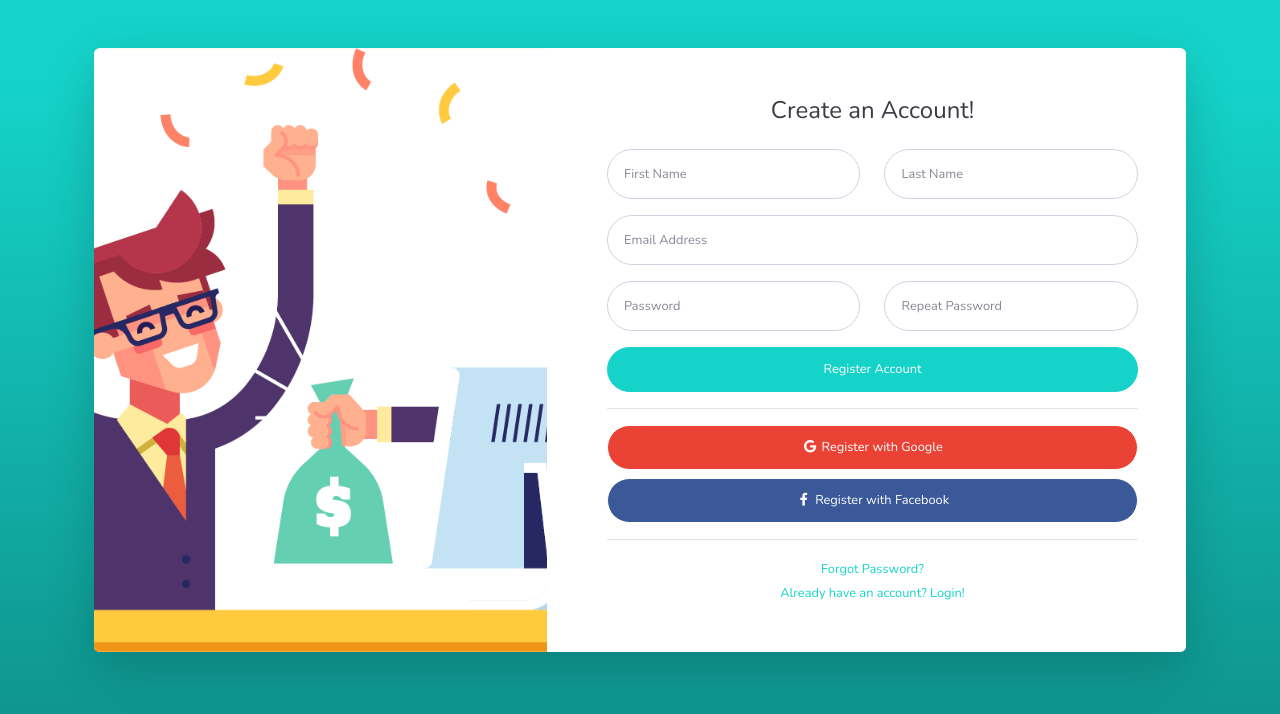
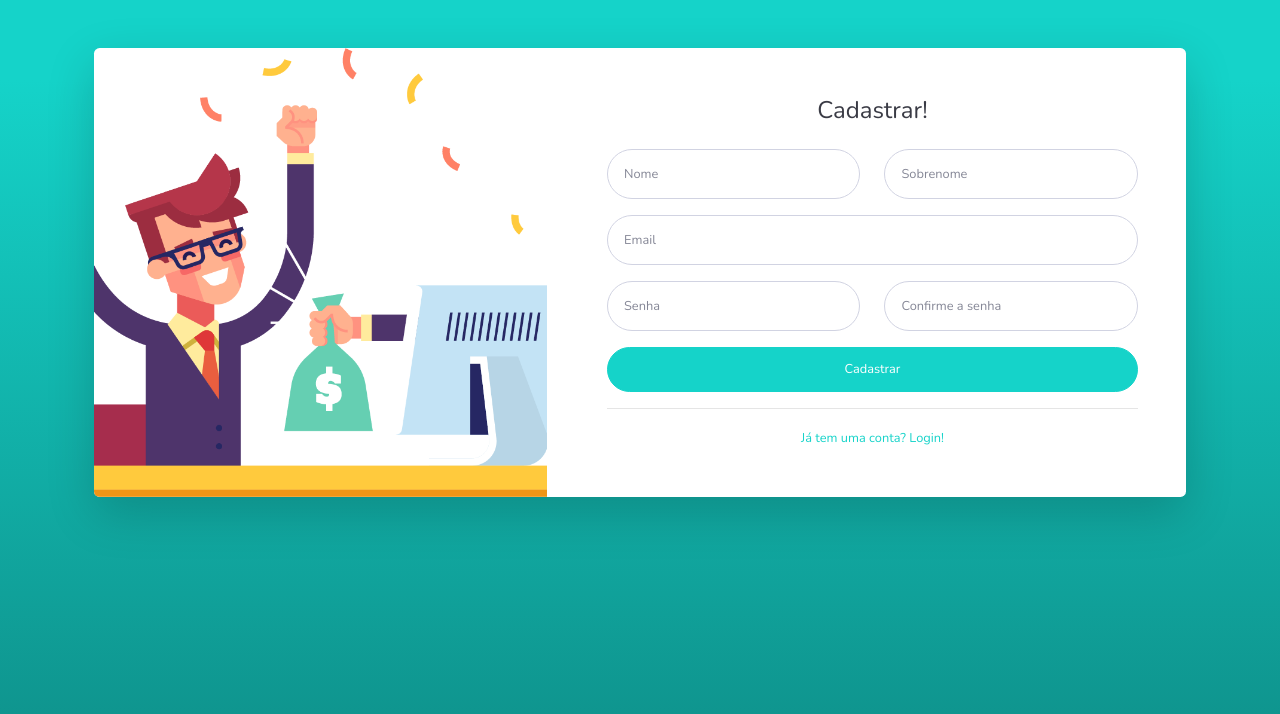
Before and after one commit to Andrlb2k1/Loteria_java, a website with bundled scripts: page Loteria Frontend/register.html in a window 1280 px wide. Built offline with nearby package versions, Linux system fonts and the light colour scheme.

Commit message:
login and register screen

```diff
--- a/Loteria Frontend/register.html
+++ b/Loteria Frontend/register.html
@@ -1,5 +1,5 @@
 <!DOCTYPE html>
-<html lang="en">
+<html lang="pt-br">
 
 <head>
 
@@ -32,45 +32,35 @@
           <div class="col-lg-7">
             <div class="p-5">
               <div class="text-center">
-                <h1 class="h4 text-gray-900 mb-4">Create an Account!</h1>
+                <h1 class="h4 text-gray-900 mb-4">Cadastrar!</h1>
               </div>
               <form class="user">
                 <div class="form-group row">
                   <div class="col-sm-6 mb-3 mb-sm-0">
-                    <input type="text" class="form-control form-control-user" id="exampleFirstName" placeholder="First Name">
+                    <input type="text" class="form-control form-control-user" id="exampleFirstName" placeholder="Nome">
                   </div>
                   <div class="col-sm-6">
-                    <input type="text" class="form-control form-control-user" id="exampleLastName" placeholder="Last Name">
+                    <input type="text" class="form-control form-control-user" id="exampleLastName" placeholder="Sobrenome">
                   </div>
                 </div>
                 <div class="form-group">
-                  <input type="email" class="form-control form-control-user" id="exampleInputEmail" placeholder="Email Address">
+                  <input type="email" class="form-control form-control-user" id="exampleInputEmail" placeholder="Email">
                 </div>
                 <div class="form-group row">
                   <div class="col-sm-6 mb-3 mb-sm-0">
-                    <input type="password" class="form-control form-control-user" id="exampleInputPassword" placeholder="Password">
+                    <input type="password" class="form-control form-control-user" id="exampleInputPassword" placeholder="Senha">
                   </div>
                   <div class="col-sm-6">
-                    <input type="password" class="form-control form-control-user" id="exampleRepeatPassword" placeholder="Repeat Password">
+                    <input type="password" class="form-control form-control-user" id="exampleRepeatPassword" placeholder="Confirme a senha">
                   </div>
                 </div>
                 <a href="login.html" class="btn btn-primary btn-user btn-block">
-                  Register Account
-                </a>
-                <hr>
-                <a href="index.html" class="btn btn-google btn-user btn-block">
-                  <i class="fab fa-google fa-fw"></i> Register with Google
-                </a>
-                <a href="index.html" class="btn btn-facebook btn-user btn-block">
-                  <i class="fab fa-facebook-f fa-fw"></i> Register with Facebook
+                  Cadastrar
                 </a>
               </form>
               <hr>
               <div class="text-center">
-                <a class="small" href="forgot-password.html">Forgot Password?</a>
-              </div>
-              <div class="text-center">
-                <a class="small" href="login.html">Already have an account? Login!</a>
+                <a class="small" href="login.html">Já tem uma conta? Login!</a>
               </div>
             </div>
           </div>
```
Also changed, not shown: Loteria Frontend/login.html (+1 -1 lines).
